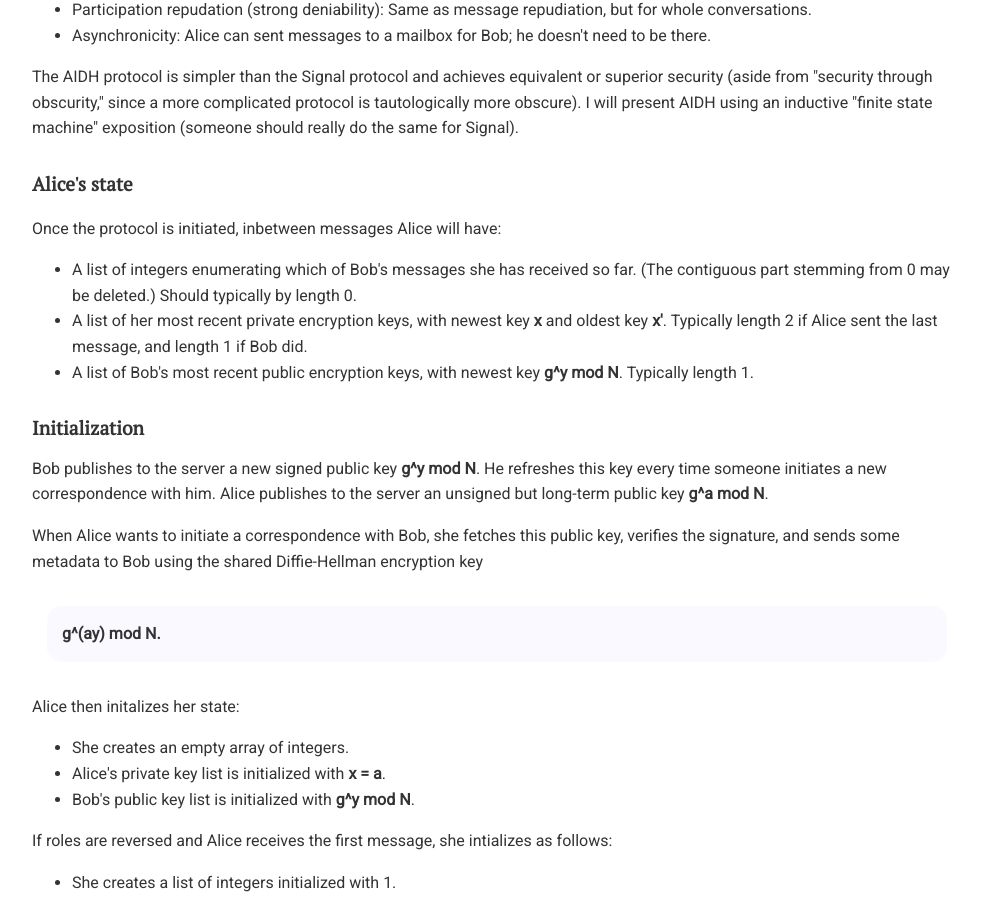
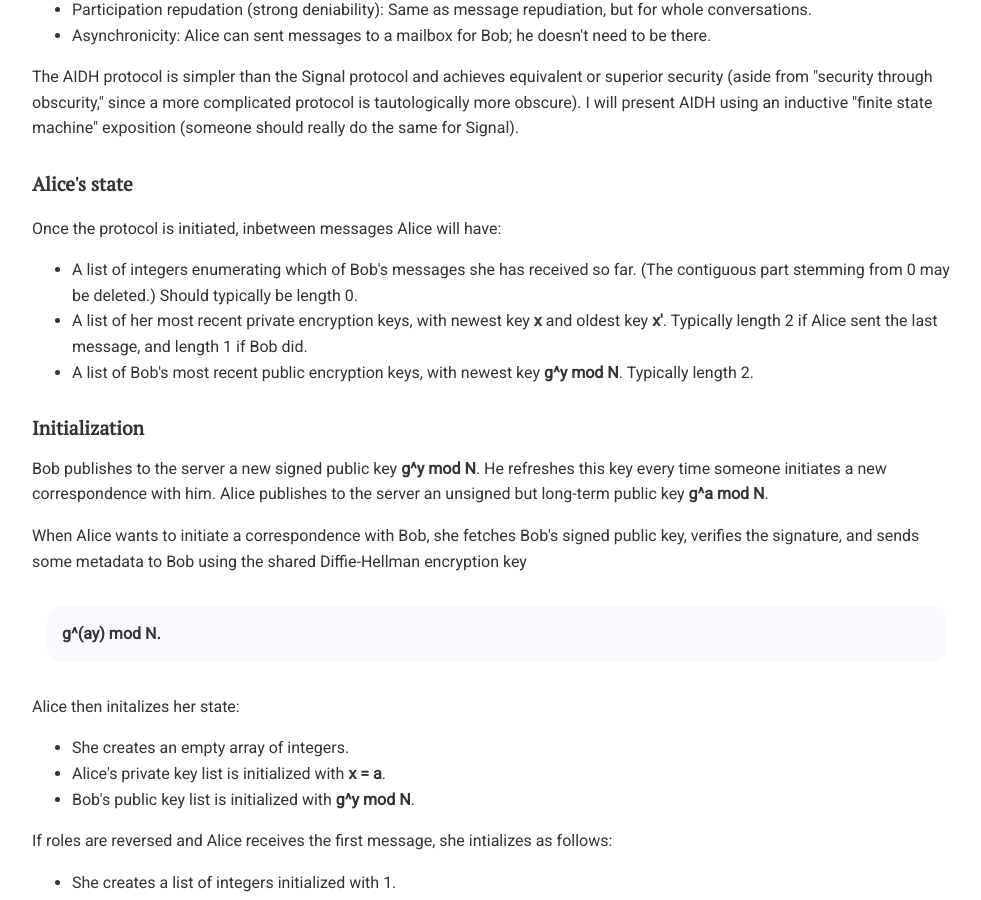
Before and after one commit to chatscrypt/chatscrypt.github.io, a Jekyll site: the page built from _posts/2020-01-23-the-chatscrypt-architecture-part-iii-authenticated-inductive-diffie-hellman.html, in a window 1280 px wide and 900 px high, scrolled down 748 px. Shown: the whole window, without its empty margins (143-1124 px from the left). Built offline with Jekyll 4.4.1, drawn with Linux system fonts in a browser that asks for light colours; comment, search, counter and statistics services are not loaded.

Commit message:
Update 2020-01-23-the-chatscrypt-architecture-part-iii-authenticated-inductive-diffie-hellman.html

```diff
--- a/_posts/2020-01-23-the-chatscrypt-architecture-part-iii-authenticated-inductive-diffie-hellman.html
+++ b/_posts/2020-01-23-the-chatscrypt-architecture-part-iii-authenticated-inductive-diffie-hellman.html
@@ -27,16 +27,16 @@ I came up with the Authenticated Inductive Diffie-Hellman (AIDH) protocol as I f
 
 <p>Once the protocol is initiated, inbetween messages Alice will have:
 <ul>
-<li>A list of integers enumerating which of Bob's messages she has received so far. (The contiguous part stemming from 0 may be deleted.) Should typically by length 0.
+<li>A list of integers enumerating which of Bob's messages she has received so far. (The contiguous part stemming from 0 may be deleted.) Should typically be length 0.
 <li>A list of her most recent private encryption keys, with newest key <b>x</b> and oldest key <b>x'</b>. Typically length 2 if Alice sent the last message, and length 1 if Bob did.
-<li>A list of Bob's most recent public encryption keys, with newest key <b>g^y mod N</b>. Typically length 1.
+<li>A list of Bob's most recent public encryption keys, with newest key <b>g^y mod N</b>. Typically length 2.
 </ul>
 
 
 <h2>Initialization</h2>
 Bob publishes to the server a new signed public key <b>g^y mod N</b>. He refreshes this key every time someone initiates a new correspondence with him. Alice publishes to the server an unsigned but long-term public key <b>g^a mod N</b>.
 
-<p>When Alice wants to initiate a correspondence with Bob, she fetches this public key, verifies the signature, and sends some metadata to Bob using the shared Diffie-Hellman encryption key
+<p>When Alice wants to initiate a correspondence with Bob, she fetches Bob's signed public key, verifies the signature, and sends some metadata to Bob using the shared Diffie-Hellman encryption key
 <div class="media">
 <b>g^(ay) mod N.</b>
 </div>
```
